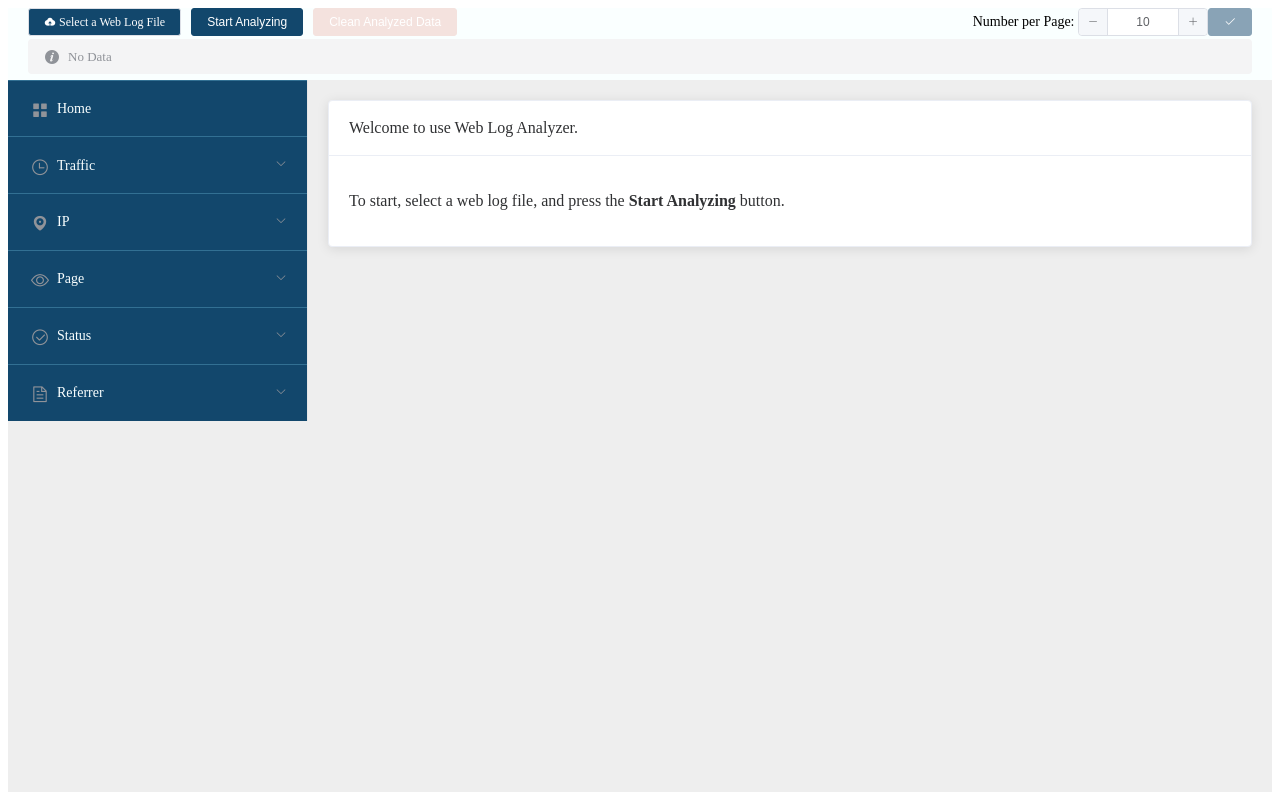
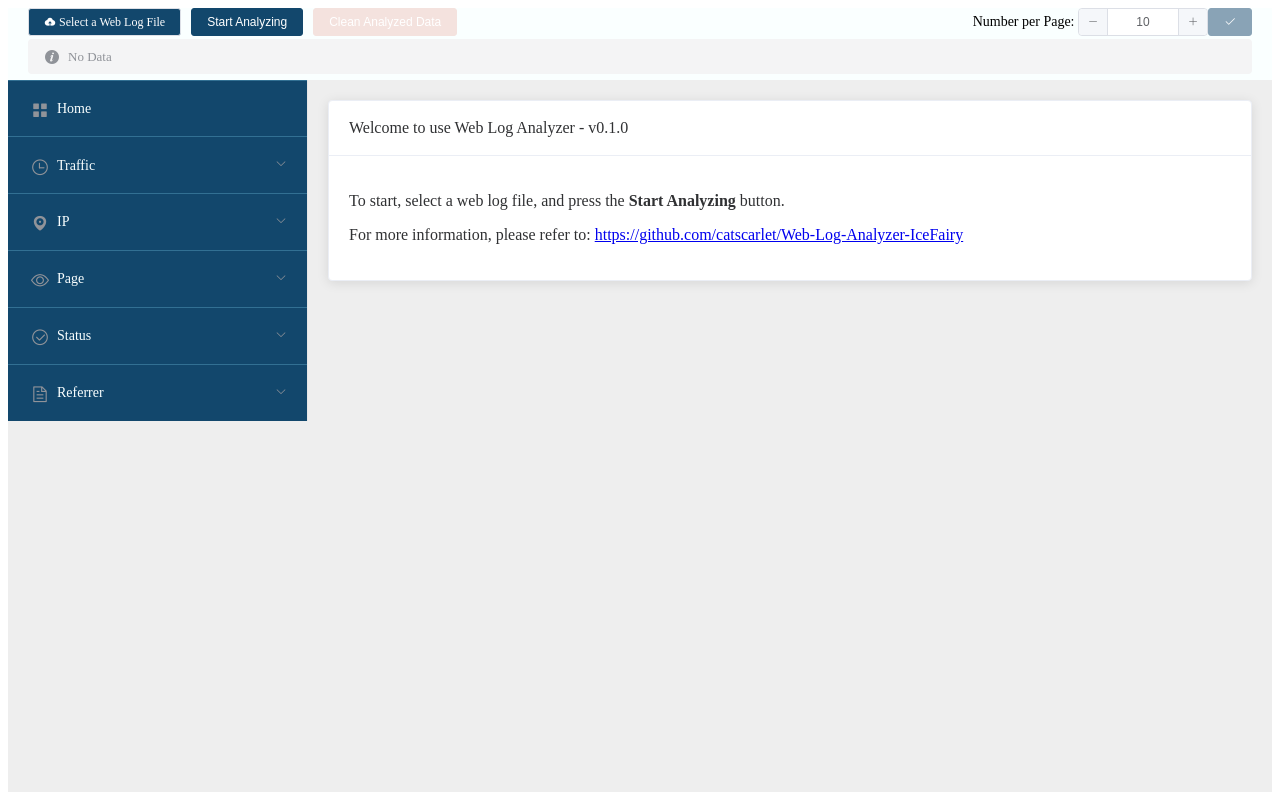
Before and after one commit to catscarlet/Web-Log-Analyzer-IceFairy, a Vue app in the folder vue-app/: page /#/ in a window 1280 px wide. Built offline with nearby package versions, Linux system fonts and the light colour scheme.

Commit message:
Upload README and version info.

```diff
--- a/vue-app/src/components/Welcome.vue
+++ b/vue-app/src/components/Welcome.vue
@@ -3,11 +3,11 @@
     <div>
         <el-card>
             <div slot="header">
-                <span style="flex:1">Welcome to use Web Log Analyzer.</span>
+                <span style="flex:1">Welcome to use Web Log Analyzer - v0.1.0</span>
             </div>
 
-                <p>To start, select a web log file, and press the <strong>Start Analyzing</strong> button.</p>
-
+            <p>To start, select a web log file, and press the <strong>Start Analyzing</strong> button.</p>
+            <p>For more information, please refer to: <a href="https://github.com/catscarlet/Web-Log-Analyzer-IceFairy" target="_blank">https://github.com/catscarlet/Web-Log-Analyzer-IceFairy</a></p>
 
         </el-card>
     </div>
```
Also changed, not shown: 2 other files (tests, documents, lock files or other folders).
